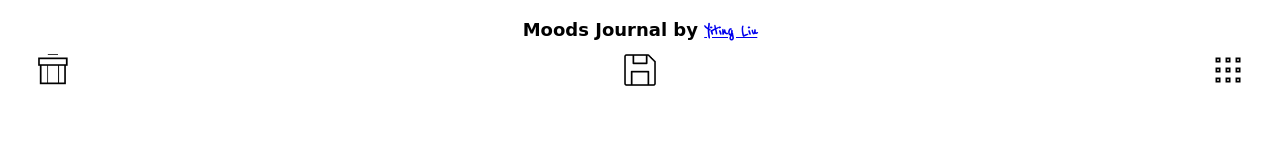
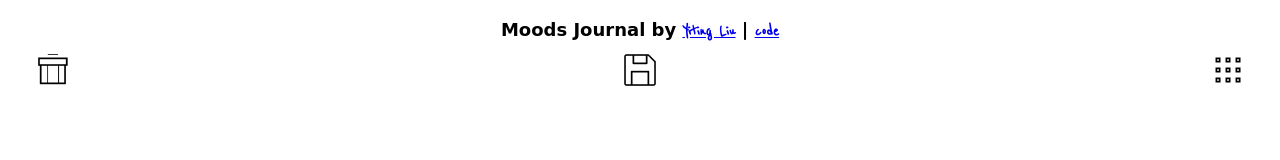
Before and after one commit to YitingLiu97/moods, a website with bundled scripts: page index.html in a window 1280 px wide. Shown: the top 160 px of the page. Built offline with nearby package versions, Linux system fonts and the light colour scheme; a web font is replaced by a local one.

Commit message:
edit portfolio link and readme link on html

```diff
--- a/index.html
+++ b/index.html
@@ -44,7 +44,7 @@
 
 
     <div id="title">
-        <h1>Moods Journal by <a href="https://yitingliu.com/"> Yiting Liu</a></h1>
+        <h1>Moods Journal by <a href="https://www.yitingliu.com/"> Yiting Liu</a> | <a href="https://github.com/YitingLiu97/moods">code</a> </h1>
     </div>
 
     <!-- have to make the object aboslute to be moved -->
```
